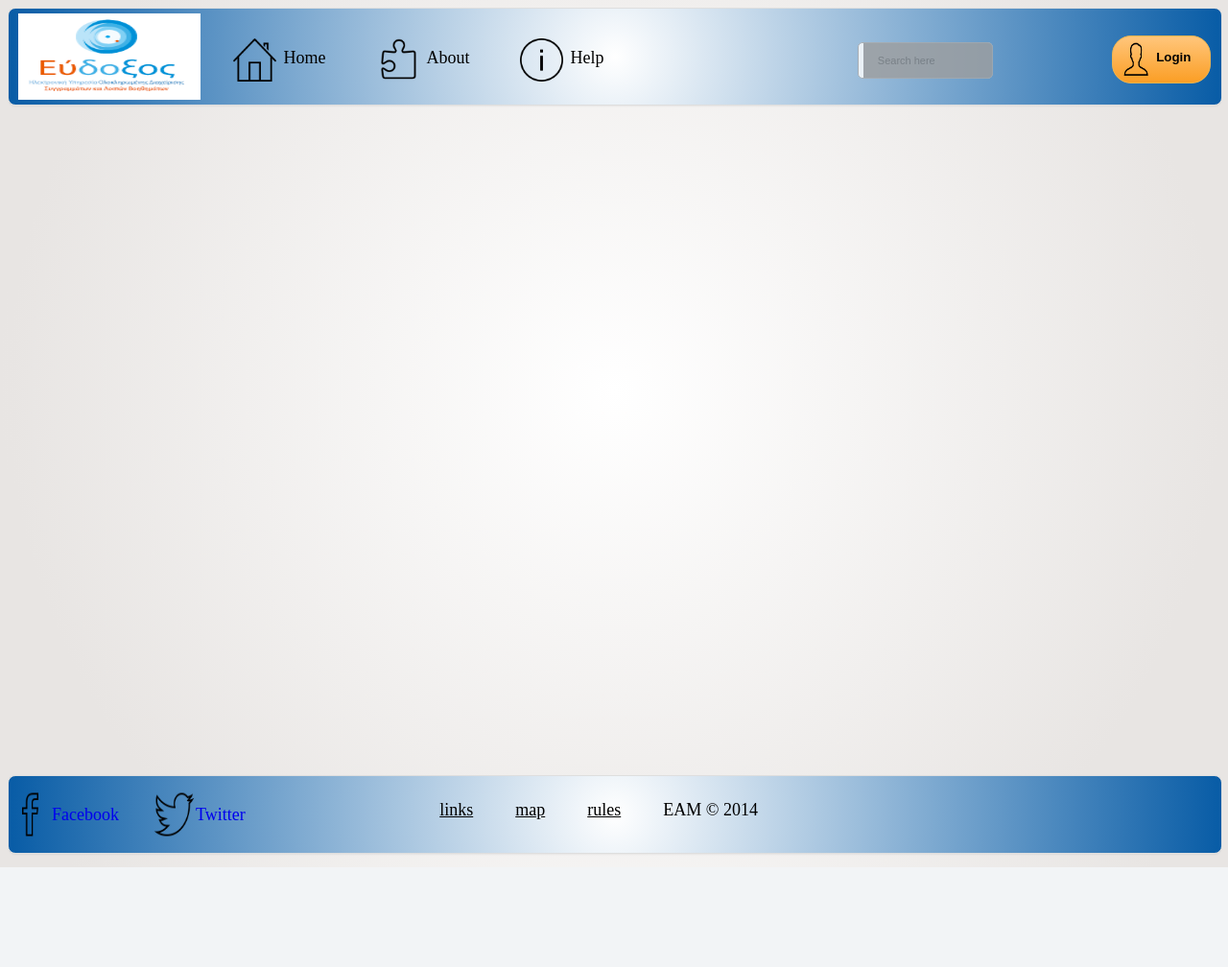
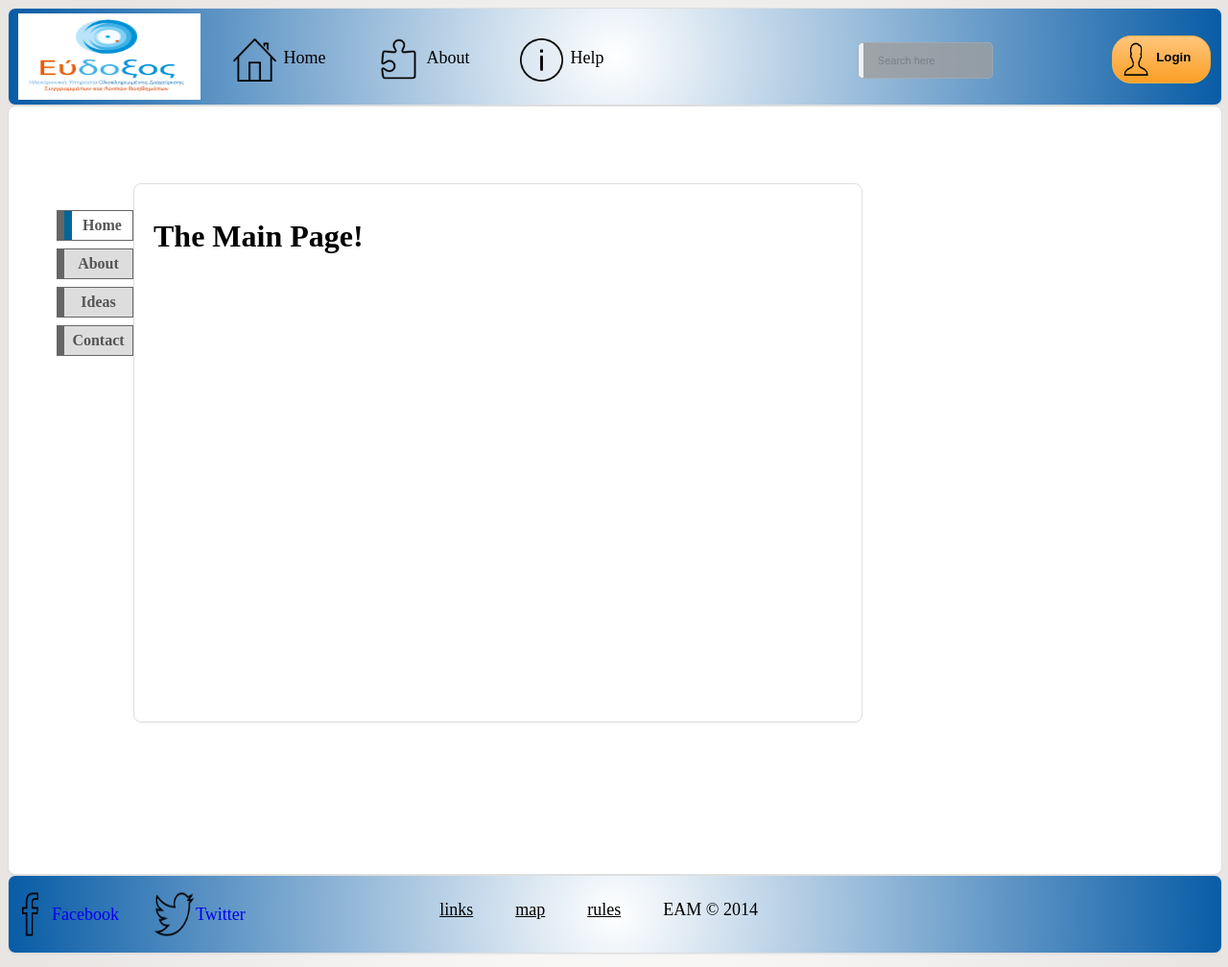
Before and after one commit to g-eleutheriou/eudoxus, a PHP site: page / in a window 1280 px wide. Shown: the whole page at 96% size. Before the commit the page ends 904 px from the top, so only its background shows below. Run offline with PHP 8.4, Linux system fonts and the light colour scheme; grey boxes are pictures that could not be loaded.

Commit message:
add content

```diff
--- a/Config/Paths.php
+++ b/Config/Paths.php
@@ -3,13 +3,7 @@
 
 	$url = isset($_GET['url']) ? $_GET['url'] : null;
 	define('HOME', '//' . $_SERVER['HTTP_HOST'] . substr($_SERVER['REQUEST_URI'], 0, strlen($_SERVER['REQUEST_URI']) - strlen($url) - 1 - strlen(strstr($_SERVER['REQUEST_URI'], '?'))));
-	define('BOOTSTRAP', HOME . '/Bootstrap');
 	define('STYLES', HOME . '/Views/css');
+	define('JS', HOME . '/Views/js');
 	define('USERS', HOME . '/users');
-	define('PRODUCT', HOME . '/product');
-	define('PROVIDER', HOME . '/provider');
-	define('CUSTOMER', HOME . '/customer');
-	define('SALEORDER', HOME . '/saleOrder');
-	define('SUPPLYORDER', HOME . '/supplyOrder');
-
 	define('BACK', '..');
--- a/Views/footer.php
+++ b/Views/footer.php
@@ -1,4 +1,4 @@
-</div>
+
 <div id="foot">
 	<div id="social">
 		<a id="facebook" href="https://www.facebook.com/"> <span class="icon"></span>
--- a/Views/header.php
+++ b/Views/header.php
@@ -11,6 +11,8 @@
 <link href="<?php echo STYLES; ?>/footer.css" rel="stylesheet">
 <link href="<?php echo STYLES; ?>/header.css" rel="stylesheet">
 <link href="<?php echo STYLES; ?>/index.css" rel="stylesheet">
+<script type="text/javascript" src="<?php echo JS; ?>/jquery.js"></script>
+<script type="text/javascript" src="<?php echo JS; ?>/script.js"></script>
 
 </head>
 <body>
--- a/Views/page/index.php
+++ b/Views/page/index.php
@@ -0,0 +1,38 @@
+<div id="container">
+	<ul id="sidemenu">
+		<li><a href="#home-content" class="open"><strong>Home</strong></a></li>
+
+		<li><a href="#about-content"><strong>About</strong></a></li>
+
+		<li><a href="#ideas-content"><strong>Ideas</strong></a></li>
+
+		<li><a href="#contact-content"><strong>Contact</strong></a></li>
+	</ul>
+
+	<div id="content">
+		<div id="home-content" class="contentblock">
+			<h1>The Main Page!</h1>
+
+		</div>
+		<!-- @end #home-content -->
+
+		<div id="about-content" class="contentblock hidden">
+			<h1>About This Site</h1>
+
+		</div>
+		<!-- @end #about-content -->
+
+		<div id="ideas-content" class="contentblock hidden">
+			<h1>Boilerplate Ideas</h1>
+
+		</div>
+		<!-- @end #ideas-content -->
+
+		<div id="contact-content" class="contentblock hidden">
+			<h1>Contact Info</h1>
+
+		</div>
+		<!-- @end #contact-content -->
+	</div>
+	<!-- @end #content -->
+</div>
```
